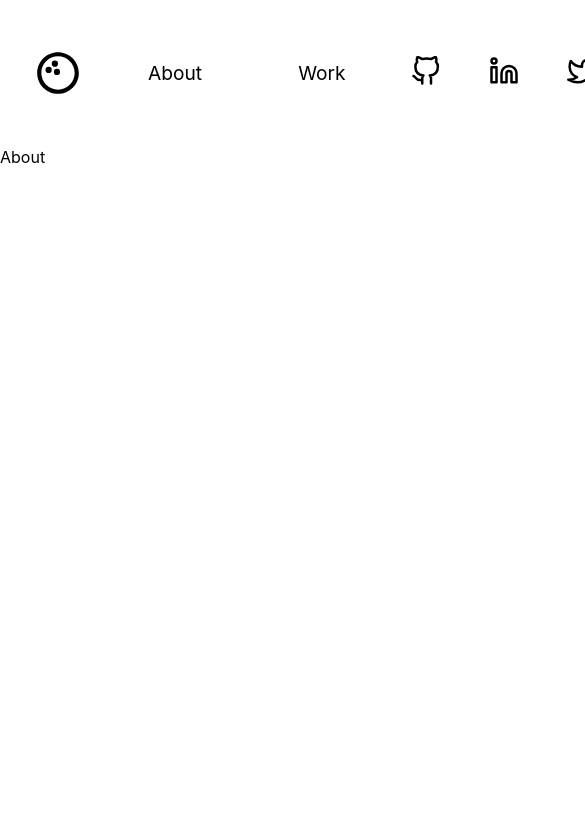
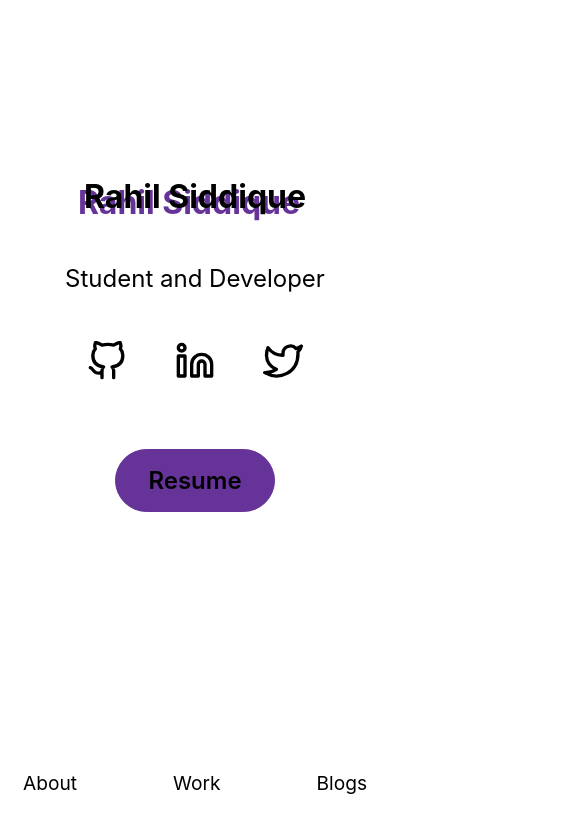
Before and after one commit to Rahilsiddique/portfolio, a Next.js app: page /about in a window 390 px wide. Shown: the top 832 px of the page, 585 px wide, since content can reach past the window. Built offline with nearby package versions, Linux system fonts and the light colour scheme.

Commit message:
message
Signed-off-by: Rahilsiddique <siddiquerahil19@gmail.com>

```diff
--- a/components/Navbar.js
+++ b/components/Navbar.js
@@ -1,4 +1,4 @@
-import React from "react";
+import React, { useEffect, useState } from "react";
 import styles from "/styles/Navbar.module.css";
 import { BiBowlingBall } from "react-icons/bi";
 import { FiTwitter, FiLinkedin, FiGithub } from "react-icons/fi";
@@ -8,21 +8,28 @@ const Navbar = () => {
   return (
     <div className={styles.navBody}>
       <div className={styles.navLogoSection}>
-        <BiBowlingBall size={50} />
+        <BiBowlingBall size={50} className={styles.BiBowlingBall} />
       </div>
       <div className={styles.navLinkSection}>
-        <Link href="/about">About</Link>
-        <Link href="/work">Work</Link>
+        <Link href="/about" className={styles.navLinks}>
+          About
+        </Link>
+        <Link href="/work" className={styles.navLinks}>
+          Work
+        </Link>
+        <Link href="/blogs" className={styles.navLinks}>
+          Blogs
+        </Link>
       </div>
       <div className={styles.navSocialSection}>
         <a href="">
-          <FiGithub size={30} />
+          <FiGithub size={30} className={styles.FiGithub} />
         </a>
         <a href="">
-          <FiLinkedin size={30} />
+          <FiLinkedin size={30} className={styles.FiLinkedin} />
         </a>
         <a href="">
-          <FiTwitter size={30} />
+          <FiTwitter size={30} className={styles.FiTwitter} />
         </a>
       </div>
       <div className={styles.navResumeSection}>Resume</div>
--- a/pages/_app.js
+++ b/pages/_app.js
@@ -3,10 +3,10 @@ import "../styles/globals.css";
 
 function MyApp({ Component, pageProps }) {
   return (
-    <>
+    <div>
       <Navbar />
       <Component {...pageProps} />
-    </>
+    </div>
   );
 }
 
--- a/pages/about.js
+++ b/pages/about.js
@@ -1,7 +1,44 @@
 import React from "react";
+import { useEffect } from "react";
+import { useState } from "react";
+import { FiGithub, FiLinkedin, FiTwitter } from "react-icons/fi";
+import styles from "../styles/About.module.css";
 
 const About = () => {
-  return <div>About</div>;
+  const [width, setWidth] = useState(window.innerWidth);
+
+  useEffect(() => {
+    const handleResize = () => setWidth(window.innerWidth);
+    window.addEventListener("resize", handleResize);
+    return () => {
+      window.removeEventListener("resize", handleResize);
+    };
+  });
+  console.log(width);
+  return (
+    <div className={styles.aboutBody}>
+      <div className={styles.flexBody}>
+        <div className={styles.name}>Rahil Siddique</div>
+        <div className={styles.description}>Student and Developer</div>
+        {width <= 900 ? (
+          <>
+            <div className={styles.aboutLinks}>
+              <a href="">
+                <FiGithub size={40} className={styles.FiGithub} />
+              </a>
+              <a href="">
+                <FiLinkedin size={40} className={styles.FiLinkedin} />
+              </a>
+              <a href="">
+                <FiTwitter size={40} className={styles.FiTwitter} />
+              </a>
+            </div>
+            <div className={styles.aboutResume}>Resume</div>
+          </>
+        ) : null}
+      </div>
+    </div>
+  );
 };
 
 export default About;
--- a/pages/work.js
+++ b/pages/work.js
@@ -6,9 +6,7 @@ const Work = () => {
   console.log(workSectionInfo);
   return (
     <div>
-      {workSectionInfo.map((info) => {
-        return <WorkSection {...info} />;
-      })}
+      <WorkSection slidesInfo={workSectionInfo} />
     </div>
   );
 };
--- a/styles/About.module.css
+++ b/styles/About.module.css
@@ -9,6 +9,7 @@
   padding: 0 2rem;
 }
 .flexBody {
+  flex-direction: column;
   display: flex;
   justify-content: space-between;
   align-items: center;
@@ -18,7 +19,7 @@
 .name {
   font-size: 5rem;
   font-weight: 700;
-  text-shadow: -5px 5px rebeccapurple;
+  text-shadow: -6px 6px rebeccapurple;
 }
 .description {
   font-weight: 400;
@@ -31,11 +32,17 @@
 }
 @media all and (max-width: 1000px) {
   .aboutBody {
-    padding-top: 155px;
-    padding-bottom: 0;
     justify-content: center;
     align-items: center;
     display: flex;
+    padding: 40px;
+  }
+  .name {
+    font-size: 2rem;
+  }
+  .description {
+    font-size: 1.5rem;
+    padding: 0;
   }
   .flexBody {
     justify-content: center;
@@ -51,4 +58,20 @@
     text-align: center;
     padding: 2rem 0;
   }
+  .aboutLinks {
+    display: flex;
+    justify-content: center;
+    align-items: center;
+    gap: 3rem;
+  }
+  .aboutResume {
+    border: 1px solid rebeccapurple;
+    font-size: 1.5rem;
+    font-weight: 600;
+    padding: 1rem 2rem;
+    margin-top: 3rem;
+    background-color: rebeccapurple;
+    color: black;
+    border-radius: 2rem;
+  }
 }
--- a/styles/Navbar.module.css
+++ b/styles/Navbar.module.css
@@ -42,3 +42,52 @@
 .navSocialSection {
   gap: 3rem;
 }
+
+.navLogoSection > .BiBowlingBall {
+  cursor: pointer;
+}
+
+.navLinks {
+  transition: all 0.3s ease-out;
+}
+.navLinks:hover {
+  color: rebeccapurple;
+}
+
+.FiGithub,
+.FiLinkedin,
+.FiTwitter {
+  transition: all 0.3s ease-out;
+}
+
+.FiGithub:hover,
+.FiLinkedin:hover,
+.FiTwitter:hover {
+  transform: scale(1.25);
+}
+
+.navResumeSection {
+  cursor: pointer;
+}
+.navResumeSection:hover {
+  background-color: rgba(255, 255, 255, 0.02);
+}
+
+@media screen and (max-width: 900px) {
+  .navLogoSection,
+  .navSocialSection,
+  .navResumeSection {
+    display: none;
+  }
+  .navBody {
+    display: flex;
+    justify-content: center;
+    min-width: none;
+    position: fixed;
+    bottom: 0;
+    width: 100%;
+  }
+  .navLinkSection {
+    border-right: 1px solid rgb(255, 255, 255, 0.1);
+  }
+}
--- a/styles/globals.css
+++ b/styles/globals.css
@@ -3,6 +3,7 @@
 }
 html,
 body {
+  min-height: 100%;
   padding: 0;
   margin: 0;
   font-family: -apple-system, BlinkMacSystemFont, Segoe UI, Roboto, Oxygen,
```
Also changed, not shown: components/WorkSection.js (+50 -10 lines), pages/constants/workSectionInfo.js (+5 -3 lines), styles/WorkSection.module.css (+85 -3 lines).
